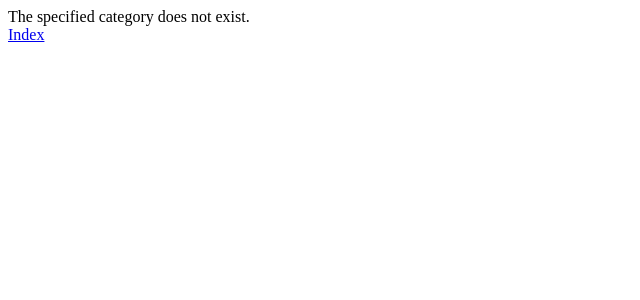
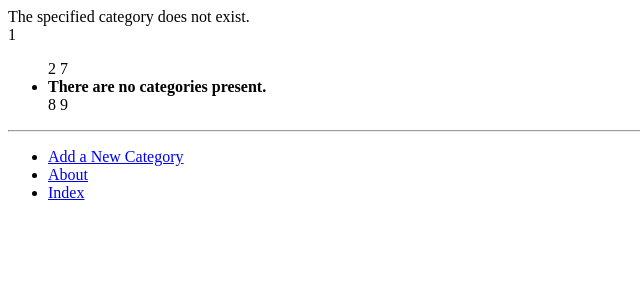
Before and after one commit to ali-usta/tango_with_django_project, a Django app: page /rango/category/1/ in a window 1280 px wide. Shown: the top 300 px of the page, without its empty margins (0-640 px from the left). Run offline with Django 3.2, Linux system fonts and the light colour scheme; data that the repository does not hold is empty.

Commit message:
end of chapter 8

```diff
--- /dev/null
+++ b/rango/templatetags/rango_template_tags.py
@@ -0,0 +1,9 @@
+from django import template
+from rango.models import Category
+
+register = template.Library()
+
+
+@register.inclusion_tag('rango/categories.html')
+def get_category_list():
+    return {'categories': Category.objects.all()}
--- /dev/null
+++ b/templates/rango/base.html
@@ -0,0 +1,34 @@
+<!DOCTYPE html>
+{% load staticfiles %}
+{% load rango_template_tags %}
+
+<html lang="en">
+    <head>
+        <meta charset="UTF-8">
+        <title>
+            Rango -
+            {% block title_block %}
+                How to Tango with Django!
+            {% endblock %}
+        </title>
+    </head>
+    <body>
+        <div>
+        {% block body_block %}
+        {% endblock %}
+        </div>
+        <div>
+            {% block sidebar_block %}
+                {% get_category_list %}
+            {% endblock %}
+        </div>
+        <hr />
+        <div>
+            <ul>
+                <li><a href="{% url 'rango:add_category' %}">Add a New Category</a></li>
+                <li><a href="{% url 'rango:about' %}">About</a></li>
+                <li><a href="{% url 'rango:index' %}">Index</a></li>
+            </ul>
+        </div>
+    </body>
+</html>
--- /dev/null
+++ b/templates/rango/categories.html
@@ -0,0 +1,9 @@
+1 <ul>
+2 {% if categories %}
+3    {% for c in categories %}
+4       <li><a href="{% url 'rango:show_category' c.slug %}">{{ c.name }}</a></li>
+5    {% endfor %}
+6 {% else %}
+7   <li><strong>There are no categories present.</strong></li>
+8 {% endif %}
+9 </ul>
--- a/templates/rango/category.html
+++ b/templates/rango/category.html
@@ -1,29 +1,30 @@
-<!DOCTYPE html>
 
-<html>
-	<head>
-		<title>Rango</title>
-	</head>
-	<body>
-		<div>
+{% extends 'rango/base.html' %}
+{% load staticfiles %}
+
+{% block title_block %}
+    {% if category %}
+        {{ category.name }}
+    {% else %}
+        Unknown Category
+    {% endif %}
+{% endblock %}
+
+{% block body_block %}
     {% if category %}
     <h1>{{ category.name }}</h1>
     {% if pages %}
     <ul>
         {% for page in pages %}
-                <li> <a href="{{ page.url }}">{{ page.title }}</a></li></li>
+            <li><a href="{{ page.url }}">{{ page.title }}</a></li>
         {% endfor %}
     </ul>
     {% else %}
-            <strong> No pages currently in category.</strong>
+        <strong>No pages currently in category.</strong>
     {% endif %}
 
-             <a href="/rango/category/{{ category.slug }}/add_page/">Add Page</a> <br />
+    <a href="{% url 'rango:add_page' category.slug %}">Add Page</a> <br />
     {% else %}
         The specified category does not exist.
     {% endif %}
-        </div>
-
-        <a href="/rango/">Index</a><br/>
-    </body>
-</html>
+{% endblock %}
--- a/templates/rango/index.html
+++ b/templates/rango/index.html
@@ -15,7 +15,7 @@
 			<h2>Most Liked Categories</h2>
 			<ul>
 				{% for category in categories %}
-					<li><a href="/rango/category/{{ category.slug }}/">{{ category.name }}</a></li>
+					<li><a href="{% url 'rango:show_category' category.slug %}">{{ category.name }}</a></li>
 				{% endfor %}
 			</ul>
 		{% else %}
@@ -36,7 +36,7 @@
 		</div>
 
 		<div>
-			<a href="/rango/about/">About</a><br />
+			<a href="{% url 'rango:about' %}">About</a>
 			<a href="/rango/add_category/">Add a New Category</a><br />
 			<img src="{% static 'images/rango.jpg' %}" alt="Picture of Rango" />
 		</div>
```
Also changed, not shown: rango/templatetags/__init__.py (added). Lines whose indentation alone changed are shown as unchanged.
